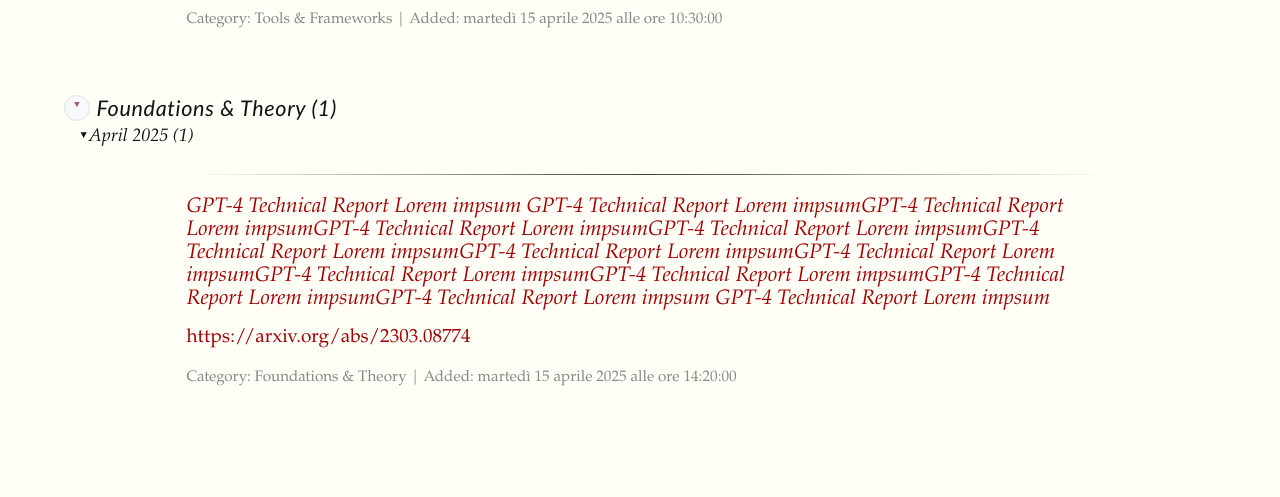
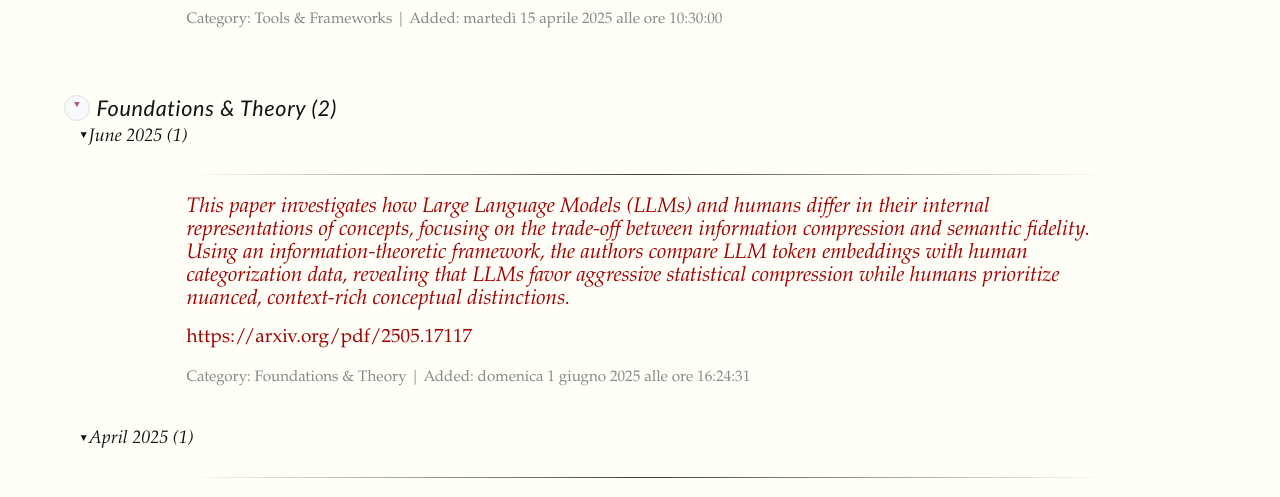
Before and after one commit to ltoscano/ltoscano.github.io, a website: page resources/index.html in a window 1280 px wide. Shown: the part 834-1331 px from the top of the page. Drawn offline with nearby package versions, Linux system fonts and the light colour scheme; some packages are replaced by stand-ins of ours.

Commit message:
Update resources/index.html with latest links from Synthetici Links

```diff
--- a/resources/index.html
+++ b/resources/index.html
@@ -307,9 +307,33 @@
         <div class="resources-category">
             <div class="category-header" onclick="toggleCategory('foundations-&-theory')">
                 <span class="category-toggle" id="toggle-foundations-&-theory">▼</span>
-                <h2 class="content-listing-header sans">Foundations & Theory (1)</h2>
+                <h2 class="content-listing-header sans">Foundations & Theory (2)</h2>
             </div>
             <div class="category-content expanded" id="content-foundations-&-theory">
+
+                <div class="month-year-group">
+                    <div class="month-year-header" onclick="toggleMonthYear('foundations-&-theory-june-2025')">
+                        <span class="month-year-toggle" id="toggle-foundations-&-theory-june-2025">▼</span>
+                        <h3>June 2025 (1)</h3>
+                    </div>
+                    <div class="month-year-content expanded" id="content-foundations-&-theory-june-2025">
+                        <ul class="content-listing">
+
+                        <li class="listing resources-item">
+                            <hr class="slender" />
+                            <a href="https://arxiv.org/pdf/2505.17117" target="_blank"><h3 class="contrast">This paper investigates how Large Language Models (LLMs) and humans differ in their internal representations of concepts, focusing on the trade-off between information compression and semantic fidelity. Using an information-theoretic framework, the authors compare LLM token embeddings with human categorization data, revealing that LLMs favor aggressive statistical compression while humans prioritize nuanced, context-rich conceptual distinctions.</h3></a>
+                            <div>
+                                <a href="https://arxiv.org/pdf/2505.17117" target="_blank" title="https://arxiv.org/pdf/2505.17117">https://arxiv.org/pdf/2505.17117</a>
+                            </div>
+                            <div class="resources-meta">
+                                Category: Foundations & Theory |
+                                Added: domenica 1 giugno 2025 alle ore 16:24:31
+                            </div>
+                        </li>
+
+                        </ul>
+                    </div>
+                </div>
 
                 <div class="month-year-group">
                     <div class="month-year-header" onclick="toggleMonthYear('foundations-&-theory-april-2025')">
```
